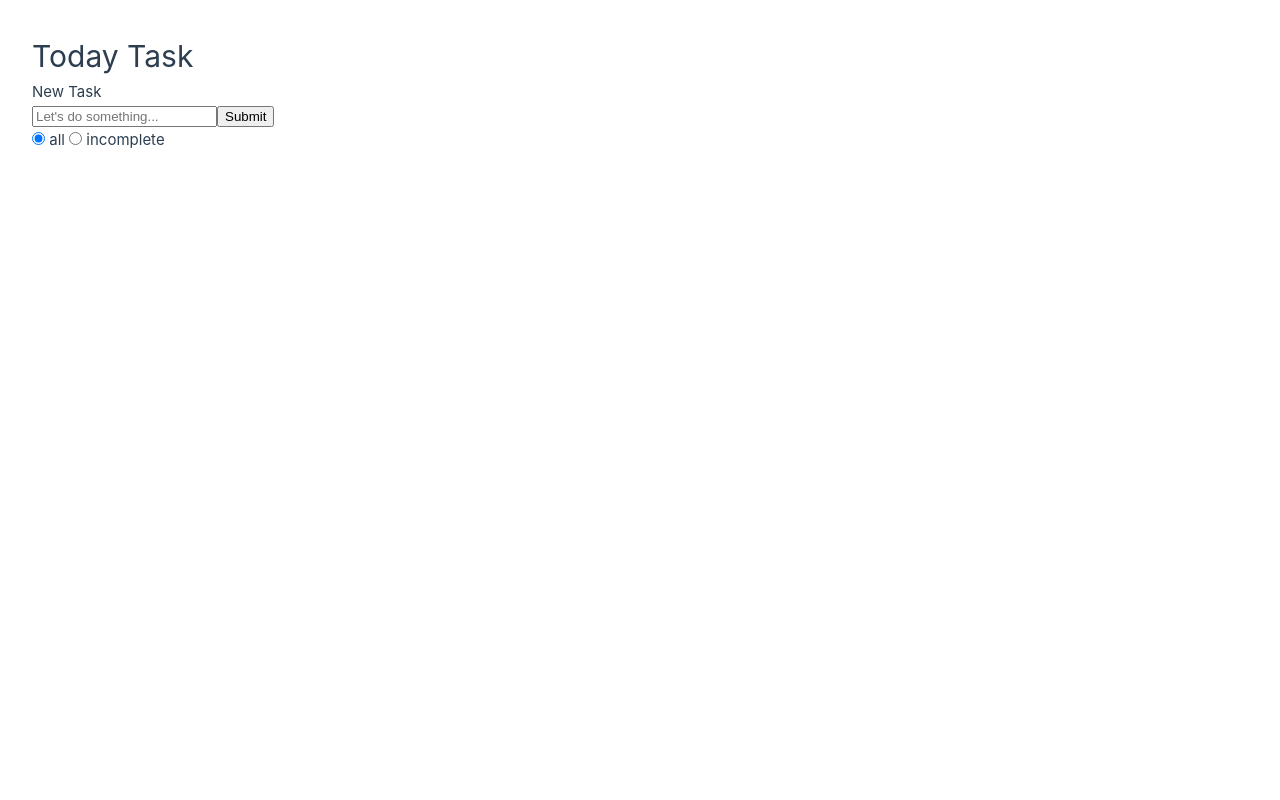
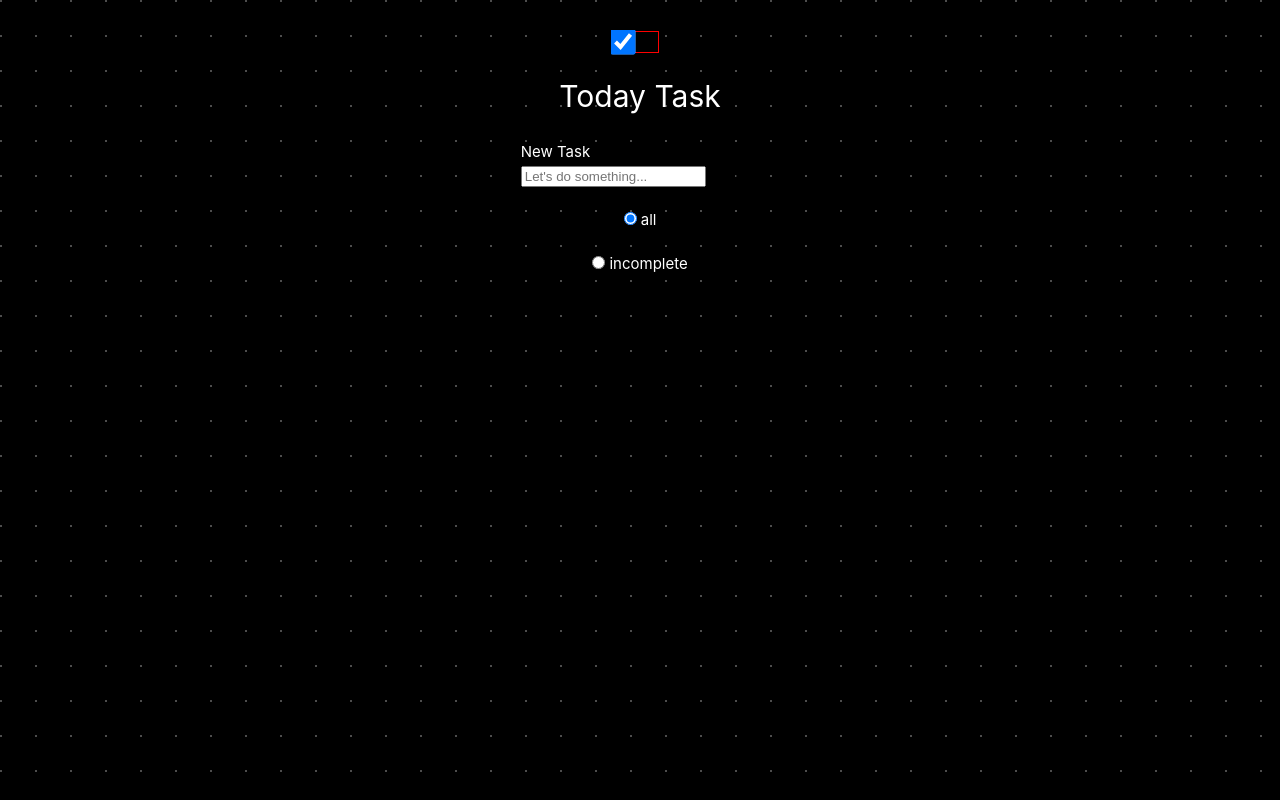
Before and after one commit to vanquiche/today-task, a Vue app: page / in a window 1280 px wide. Built offline with nearby package versions, Linux system fonts and the light colour scheme.

Commit message:
add grid background and theme

```diff
--- a/src/App.vue
+++ b/src/App.vue
@@ -1,9 +1,12 @@
 <script setup lang="ts">
-import { onMounted } from "vue";
+import { onMounted, ref, provide } from "vue";
 import TaskDisplay from "@/components/TaskDisplay.vue";
 import TaskForm from "@/components/TaskForm.vue";
 import { useTaskStore } from "@/stores/task";
 const taskStore = useTaskStore();
+const darkTheme = ref(true);
+
+provide("theme", darkTheme);
 
 onMounted(() => {
   const storage = localStorage.getItem("todayTask");
@@ -14,9 +17,78 @@ onMounted(() => {
 </script>
 
 <template>
-  <h1>Today Task</h1>
-  <TaskForm />
-  <TaskDisplay />
+  <div class="container" :class="[darkTheme ? 'blackGrid' : 'whiteGrid']">
+    <div class="switchContainer">
+      <input
+        type="checkbox"
+        id="theme"
+        name="theme"
+        class="switch"
+        :class="[darkTheme ? 'left' : 'right']"
+        v-model="darkTheme"
+      />
+    </div>
+    <h1>Today Task</h1>
+    <TaskForm :dark-theme="darkTheme" />
+    <TaskDisplay />
+  </div>
 </template>
 
-<!-- <style scoped></style> -->
+<style scoped>
+.container {
+  padding: 2rem 0;
+  display: flex;
+  flex-direction: column;
+  align-items: center;
+  gap: 20px;
+  width: 100%;
+  min-height: 100%;
+  height: fit-content;
+  transition: background-color 250ms ease-out;
+  outline: 1px solid red;
+}
+
+.switchContainer {
+  width: 35px;
+  outline: 1px solid red;
+  position: relative;
+  height: 20px;
+}
+
+.switch {
+  position: absolute;
+  top: 50%;
+  transform: translate(-50%, -50%);
+  transition: left 100ms ease-out;
+  height: 25px;
+  width: 25px;
+}
+
+.left {
+  left: 0;
+}
+
+.right {
+  left: 100%;
+}
+.whiteGrid {
+  background-image: radial-gradient(
+    circle at 1px 1px,
+    rgba(0, 0, 0, 0.3) 1px,
+    transparent 0
+  );
+  background-color: white;
+  background-size: 35px 35px;
+  color: black;
+}
+.blackGrid {
+  background-image: radial-gradient(
+    circle at 1px 1px,
+    rgba(255, 255, 255, 0.3) 1px,
+    transparent 0
+  );
+  background-color: black;
+  background-size: 35px 35px;
+  color: white;
+}
+</style>
--- a/src/assets/main.css
+++ b/src/assets/main.css
@@ -1,11 +1,10 @@
 @import "./base.css";
 
+body,
+html,
 #app {
-  /* max-width: 1280px;
-  margin: 0 auto; */
-  padding: 2rem;
-
-  font-weight: normal;
+  height: 100%;
+  width: 100%;
 }
 
 a,
@@ -13,6 +12,11 @@ a,
   text-decoration: none;
   color: hsla(160, 100%, 37%, 1);
   transition: 0.4s;
+}
+
+button {
+  background-color: transparent;
+  border: none;
 }
 
 @media (hover: hover) {
```
